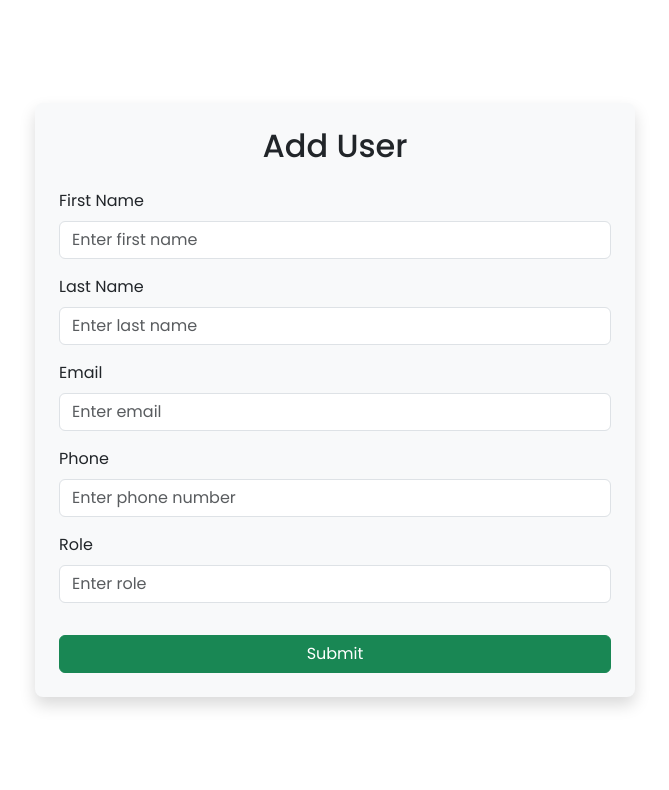
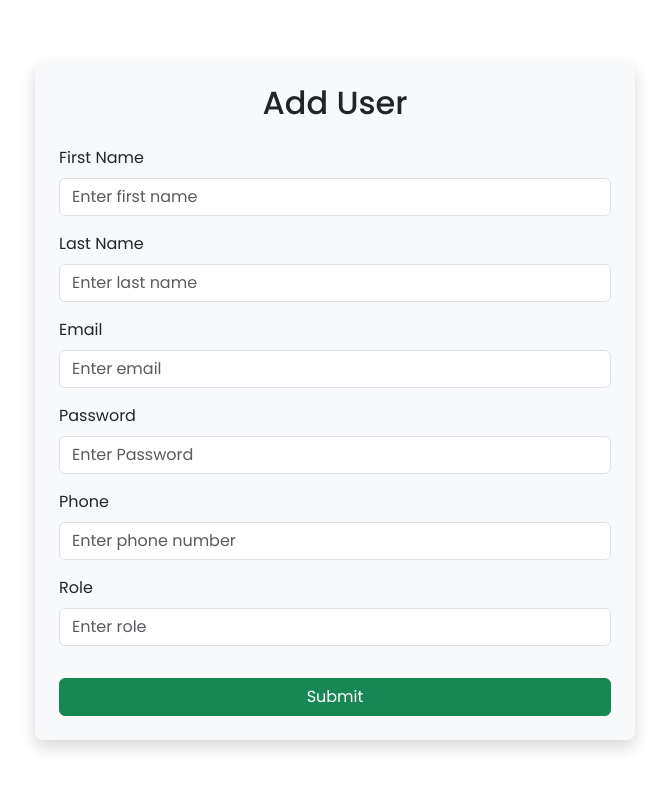
Before and after one commit to AnasSlimani/my_frontend, a React (Create React App) app: page /admin/clients/FormAddUser in a window 1280 px wide. Shown: the top 790 px of the page, without its empty margins (305-974 px from the left). Built offline with nearby package versions, Linux system fonts and the light colour scheme.

Commit message:
with badr role check

```diff
--- a/package.json
+++ b/package.json
@@ -18,6 +18,7 @@
     "aos": "^2.3.4",
     "bootstrap": "^5.3.3",
     "framer-motion": "^11.14.4",
+    "jwt-decode": "^4.0.0",
     "lucide-react": "^0.468.0",
     "react": "^18.3.1",
     "react-bootstrap": "^2.10.6",
--- a/src/App.js
+++ b/src/App.js
@@ -9,6 +9,7 @@ import CarDetail from './pages/CarDetails/CarDetail';
 import GestionClient from './Components/Admin/GestionClient';
 import FormAddUser from './Components/Admin/FormAddUser';
 import UpdateUser from './Components/Admin/UpdateUser';
+import ErrorPage from './pages/ErrorPage';
 
 function App(){
 
@@ -29,6 +30,7 @@ function App(){
         <Route path="/admin/clients" element={<GestionClient />} />
         <Route path="/admin/clients/FormAddUser" element={<FormAddUser />} />
         <Route path="/admin/clients/UpdateUser/:id" element={<UpdateUser />} />
+        <Route path="/error" element={<ErrorPage />} />
       </Routes>
     </Router>
     </>
--- a/src/Components/Admin/FormAddUser.jsx
+++ b/src/Components/Admin/FormAddUser.jsx
@@ -9,6 +9,7 @@ function FormAddUser() {
     email: '',
     phone: '',
     role: '',
+    password :''
   });
 
   const [errors, setErrors] = useState({});
@@ -36,7 +37,7 @@ function FormAddUser() {
 
   const handleSubmit = async (e) => {
     e.preventDefault();
-
+    const token = localStorage.getItem("jwtToken");
     if (!validateForm()) {
       return; // Arrête si le formulaire n'est pas valide
     }
@@ -47,6 +48,7 @@ function FormAddUser() {
         method: 'POST',
         headers: {
           'Content-Type': 'application/json',
+          'Authorization': `Bearer ${token}`
         },
         body: JSON.stringify(formData),
       });
@@ -129,6 +131,21 @@ function FormAddUser() {
             </Form.Control.Feedback>
           </Form.Group>
 
+          <Form.Group className="mb-3" controlId="password">
+            <Form.Label>Password</Form.Label>
+            <Form.Control
+              type="text"
+              placeholder="Enter Password"
+              name="password"
+              value={formData.password}
+              onChange={handleChange}
+              isInvalid={!!errors.password}
+            />
+            <Form.Control.Feedback type="invalid">
+              {errors.password}
+            </Form.Control.Feedback>
+          </Form.Group>
+
           <Form.Group className="mb-3" controlId="phone">
             <Form.Label>Phone</Form.Label>
             <Form.Control
--- a/src/Components/SignUp/SignUp.jsx
+++ b/src/Components/SignUp/SignUp.jsx
@@ -1,6 +1,8 @@
 import React, { useState } from 'react';
 import "./SignUp.css";
 import { useNavigate } from 'react-router-dom';
+
+import {jwtDecode} from 'jwt-decode' ;
 
 export default function SignUp() {
 
@@ -39,7 +41,15 @@ export default function SignUp() {
                 console.log(token);
                 localStorage.setItem("jwtToken", token); // Store JWT in localStorage
 
-                navigate("/signup");
+                const decodedToken = jwtDecode(token);
+                const role = decodedToken.role;
+                console.log(role);
+                if (role == "ADMIN"){
+                    navigate("/admin")
+                }else(
+                    navigate("/signup")
+                )
+
             } else if (response.status === 401) {
                 alert("User not found");
                 navigate("/login");
--- /dev/null
+++ b/src/pages/ErrorPage.js
@@ -0,0 +1,9 @@
+import React from 'react'
+
+export default function () {
+  return (
+    <div>
+        <h1 className='mg-4'>Page not Found</h1>
+    </div>
+  )
+}
--- a/src/pages/adminDashboard/AdminDash.js
+++ b/src/pages/adminDashboard/AdminDash.js
@@ -1,16 +1,29 @@
-import { useState } from 'react'
+import { useEffect, useState } from 'react'
 import '../../Components/Admin/Admin.css';
 
 import HeaderAdmin from '../../Components/Admin/HeaderAdmin'
 import SideBarAdmin from '../../Components/Admin/SideBarAdmin'
 import HomeAdmin from '../../Components/Admin/HomeAdmin'
+import { useNavigate } from 'react-router-dom';
+import { jwtDecode } from 'jwt-decode';
 
 function AdminDash() {
   const [openSidebarToggle, setOpenSidebarToggle] = useState(false)
 
+  const navigate = useNavigate();
+
   const OpenSidebar = () => {
     setOpenSidebarToggle(!openSidebarToggle)
   }
+
+  useEffect(()=>{
+    const token = localStorage.getItem("jwtToken");
+    const decodedToken = jwtDecode(token);
+    const role = decodedToken.role;
+    if (role != "ADMIN"){
+        navigate("/error");
+    }
+  },[]);
 
   return (
     <div className='grid-container'>
```
Also changed, not shown: 1 other file (tests, documents, lock files or other folders).
